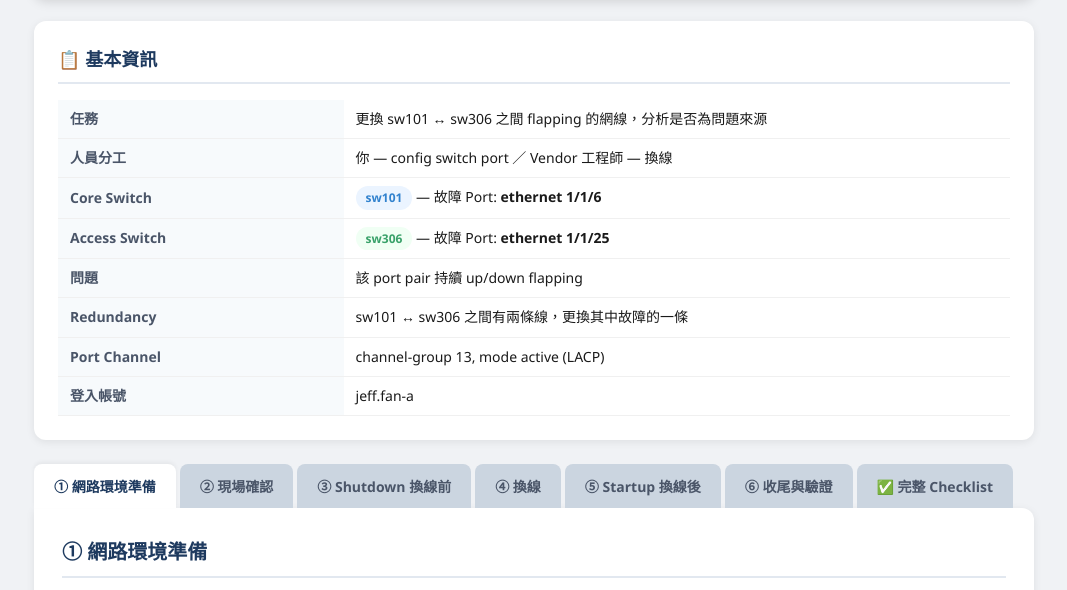
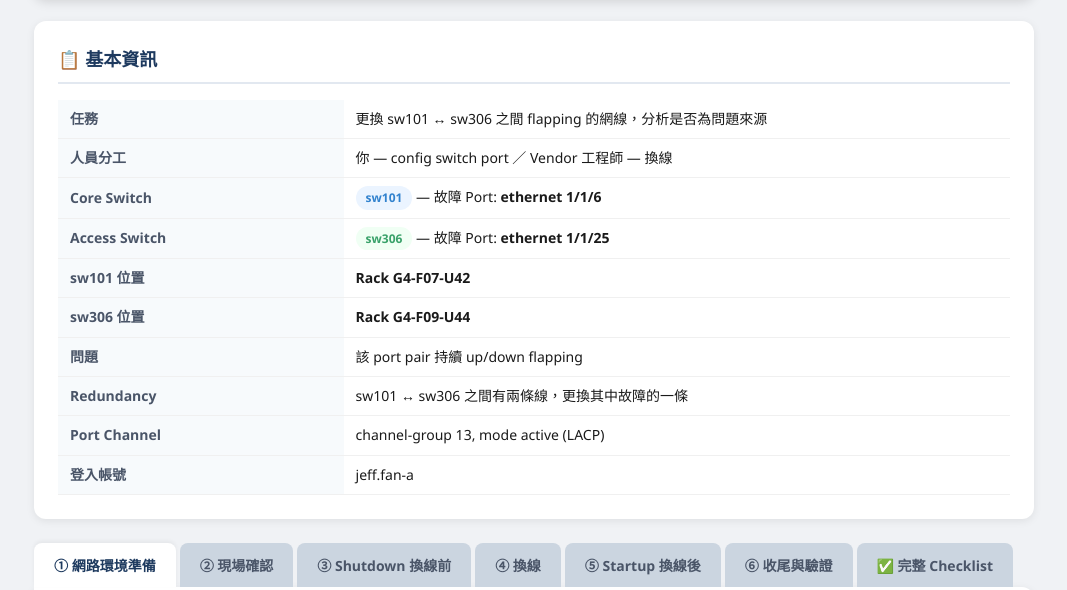
Before and after one commit to SunsetzF2023/switchcabling, a plain HTML site: page index.html in a window 1280 px wide. Shown: the part 152-742 px from the top of the page, without its empty margins (106-1173 px from the left). Drawn offline with Linux system fonts and the light colour scheme.

Commit message:
Add switch rack location info (sw101: G4-F07-U42, sw306: G4-F09-U44)

```diff
--- a/index.html
+++ b/index.html
@@ -231,6 +231,8 @@
       <tr><td>人員分工</td><td>你 — config switch port ／ Vendor 工程師 — 換線</td></tr>
       <tr><td>Core Switch</td><td><span class="badge badge-core">sw101</span> — 故障 Port: <strong>ethernet 1/1/6</strong></td></tr>
       <tr><td>Access Switch</td><td><span class="badge badge-access">sw306</span> — 故障 Port: <strong>ethernet 1/1/25</strong></td></tr>
+      <tr><td>sw101 位置</td><td><strong>Rack G4-F07-U42</strong></td></tr>
+      <tr><td>sw306 位置</td><td><strong>Rack G4-F09-U44</strong></td></tr>
       <tr><td>問題</td><td>該 port pair 持續 up/down flapping</td></tr>
       <tr><td>Redundancy</td><td>sw101 ↔ sw306 之間有兩條線，更換其中故障的一條</td></tr>
       <tr><td>Port Channel</td><td>channel-group 13, mode active (LACP)</td></tr>
@@ -305,15 +307,17 @@ Data Center Laptop
     <div class="step">
       <div class="step-num">1</div>
       <div class="step-body">
-        <p>與 Vendor 工程師一起到機櫃前，確認 <strong>sw306</strong> 及 <strong>sw101</strong> 的實體位置</p>
+        <p>與 Vendor 工程師一起到機櫃前，確認 <strong>sw306</strong> 及 <strong>sw101</strong> 的實體位置：</p>
+        <p>• <strong>sw101</strong>（Core Switch）— Rack <strong>G4-F07-U42</strong></p>
+        <p>• <strong>sw306</strong>（Access Switch）— Rack <strong>G4-F09-U44</strong></p>
       </div>
     </div>
     <div class="step">
       <div class="step-num">2</div>
       <div class="step-body">
         <p>確認需要更換的那條網線：</p>
-        <p>• sw306 端：<strong>ethernet 1/1/25</strong></p>
-        <p>• sw101 端：<strong>ethernet 1/1/6</strong></p>
+        <p>• sw306 端（G4-F09-U44）：<strong>ethernet 1/1/25</strong></p>
+        <p>• sw101 端（G4-F07-U42）：<strong>ethernet 1/1/6</strong></p>
       </div>
     </div>
     <div class="step">
@@ -559,7 +563,9 @@ Data Center Laptop
     <h3>現場確認</h3>
     <ul class="checklist">
       <li>與 Vendor 工程師確認 sw306 及 sw101 實體位置</li>
-      <li>確認故障網線：sw306 1/1/25 ↔ sw101 1/1/6</li>
+      <li>sw101 (Core) — Rack G4-F07-U42</li>
+      <li>sw306 (Access) — Rack G4-F09-U44</li>
+      <li>確認故障網線：sw306 1/1/25 (G4-F09-U44) ↔ sw101 1/1/6 (G4-F07-U42)</li>
       <li>確認是故障的那條線，非另一條 redundancy 線</li>
     </ul>
 
```
